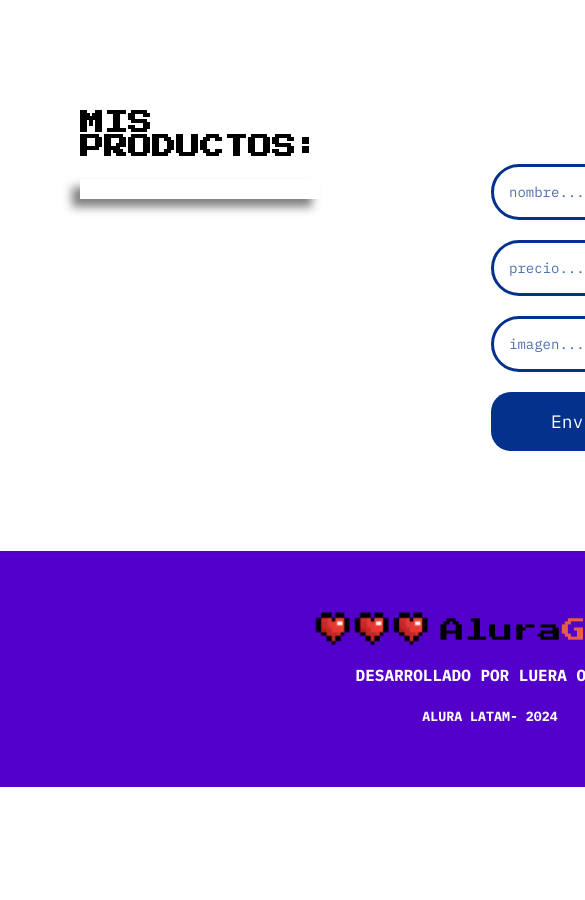
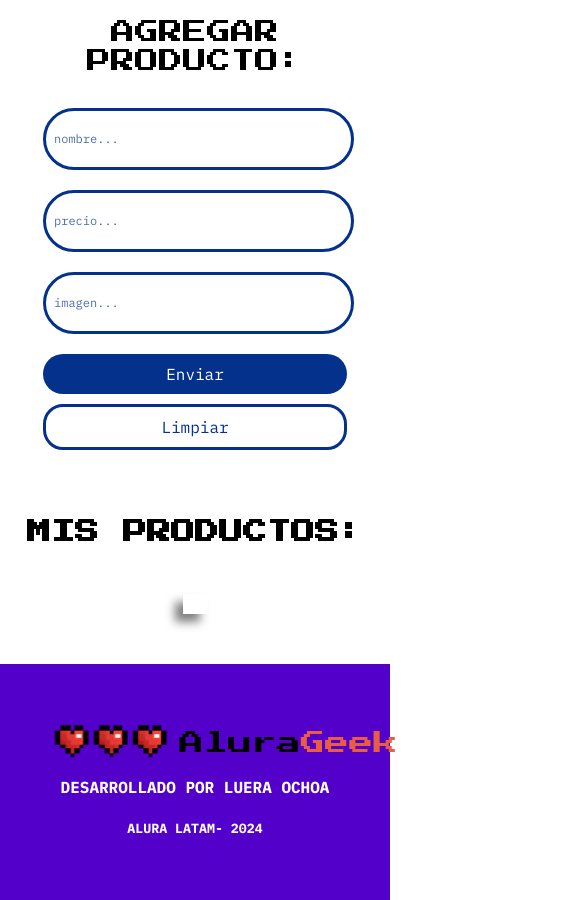
Before and after one commit to LueraOchoaJoseLuis/AluraGeek, a website: page index.html in a window 390 px wide. Shown: the part 72-972 px from the top of the page, 585 px wide, since content can reach past the window. Before the commit the page ends 859 px from the top, so only its background shows below. Drawn offline with Linux system fonts and the light colour scheme; no server answers.

Commit message:
Se actualizo el diseño para funcionar en dispositivos moviles

```diff
--- a/index.html
+++ b/index.html
@@ -18,7 +18,7 @@
     <main class="main">
         <section class="home">
             <div class="contenedor__home">
-                <div>
+                <div class="contenedor__mis__productos">
                     <div class="contenedor__productos__titulo">
                         <h2>MIS PRODUCTOS:</h2>
                     </div>
--- a/style/styles.css
+++ b/style/styles.css
@@ -1,7 +1,6 @@
 /*====================== Google Fonts =====================*/
-@import url('https://fonts.googleapis.com/css2?family=Poppins:wght@400;500;600&display=swap');
-@import url('https://fonts.googleapis.com/css2?family=Press+Start+2P&display=swap');
-@import url('https://fonts.googleapis.com/css2?family=IBM+Plex+Mono:ital,wght@0,100;0,200;0,300;0,400;0,500;0,600;0,700&family=Press+Start+2P&display=swap');
+@import url('https://fonts.googleapis.com/css2?family=Poppins:wght@400;500;600&family=Press+Start+2P&family=IBM+Plex+Mono:ital,wght@0,100;0,200;0,300;0,400;0,500;0,600;0,700&display=swap');
+
 
 /*==================== VARIABLES =======================*/
 
@@ -228,3 +227,126 @@ body {
 .contenedor__pie h5 {
     font-family: "IBM Plex Mono";
 }
+
+
+/* ============== RESPONSIVE PARA PANTALLAS TABLETS ================*/
+
+@media (min-width: 768px) and (max-width: 1024px) {
+    body {
+        margin: 0;
+        display: block;
+        min-height: auto;
+        grid-template-rows: none;
+    }
+
+    .contenedor__home {
+        display: flex;
+        justify-content: center;
+        flex-direction: column-reverse;
+        align-items: center;
+        gap: 100px;
+    }
+
+    .contenedor__agregar__productos {
+        display: flex;
+        flex-direction: column;
+        align-items: center; /* Centrar todos los elementos horizontalmente */
+        width: 400px;
+        gap: 10px;
+    }
+
+    .contenedor__productos {
+        display: grid;
+        grid-auto-flow: column; /* Para hacer que el grid se disponga en una fila */
+        grid-template-columns: repeat(3, 1fr); /* Define el número de columnas visibles */
+        gap: 20px;
+        max-width: 630px;
+        overflow-x: auto; /* Activa el scroll horizontal */
+        overflow-y: hidden; /* Oculta el scroll vertical */
+        padding: 10px;
+        box-shadow: -8px 8px 10px rgba(0, 0, 0, 0.5);
+        white-space: nowrap; /* Evita el salto de línea */
+        margin-top: 30px;
+    }
+
+}
+
+/* ============== PARA PANTALLAS DE MOVILES ===================== */
+
+@media (max-width: 568px) {
+    body {
+        margin: 0;
+        display: block;
+        min-height: auto;
+        grid-template-rows: none;
+    }
+
+    .home {
+        padding: 20px 5px 20px 5px;
+    }
+
+    .contenedor__titulo img{
+        width: 300px;
+        height: auto;
+    }
+
+    .contenedor__home {
+        display: flex;
+        justify-content: center;
+        flex-direction: column-reverse;
+        align-items: center;
+        gap: 50px;
+    }
+
+    /*==================== Agregar Producto ====================*/
+
+    .contenedor__agregar__productos {
+        width: 80%; /* Ajusta el ancho al 90% de la pantalla */
+        padding: 20px 0px 0px 0px;
+    }
+
+    .contenedor__agregar__productos__titulo {
+        font-size: 24px; /* Reduce el tamaño de la fuente */
+        margin-bottom: 15px;
+        padding-bottom: 20px;
+    }
+
+    .contenedor__agregar__productos input {
+        width: 95%; /* Ocupa todo el ancho disponible */
+        padding: 8px 8px; /* Ajusta el padding */
+        font-size: 12px; /* Reduce el tamaño de la fuente */
+    }
+
+    .contenedor__botones {
+        flex-direction: column; /* Muestra los botones en una columna */
+        gap: 10px; /* Reduce el espacio entre botones */
+    }
+
+    .contenedor__agregar__productos button {
+        padding: 10px 20px; /* Reduce el padding de los botones */
+        font-size: 16px; /* Reduce el tamaño de la fuente de los botones */
+    }
+
+    /* CONTENEDOR DE PRODUCTOS */
+
+    .contenedor__mis__productos{
+        display: flex;
+        flex-direction: column;
+        align-items: center;
+    }
+
+    .contenedor__productos {
+        display: grid;
+        grid-auto-flow: column; /* Para hacer que el grid se disponga en una fila */
+        grid-template-columns: repeat(2, 1fr); /* Define el número de columnas visibles */
+        gap: 5px;
+        max-width: 400px;
+        overflow-x: auto; /* Activa el scroll horizontal */
+        overflow-y: hidden; /* Oculta el scroll vertical */
+        padding: 10px;
+        box-shadow: -8px 8px 10px rgba(0, 0, 0, 0.5);
+        white-space: nowrap; /* Evita el salto de línea */
+        margin-top: 30px;
+        margin-bottom: 30px;
+    }
+}
```
